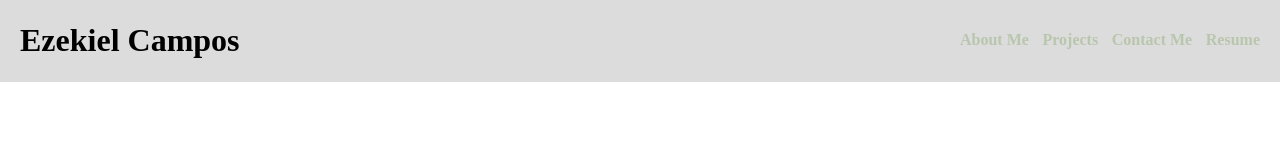
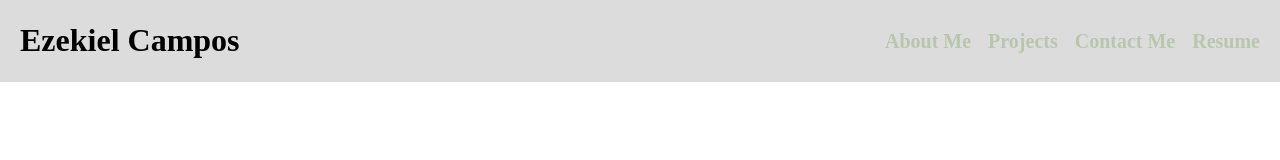
Before and after one commit to EzekielCampos/ezekiel-campos-professional-portfolio, a plain HTML site: page index.html in a window 1280 px wide. Drawn offline with Linux system fonts and the light colour scheme.

Commit message:
adjusted the font size for header links

```diff
--- a/assets/style.css
+++ b/assets/style.css
@@ -22,7 +22,7 @@ nav ul{
     justify-content: space-between;
     align-items: center;
     list-style: none;
-    min-width: 300px;
+    min-width: 375px;
 }
 
 nav a {
@@ -30,3 +30,7 @@ nav a {
     font-weight: bold;
     text-decoration: none;
   }
+
+  nav li{
+    font-size: 20px;
+  }
```
